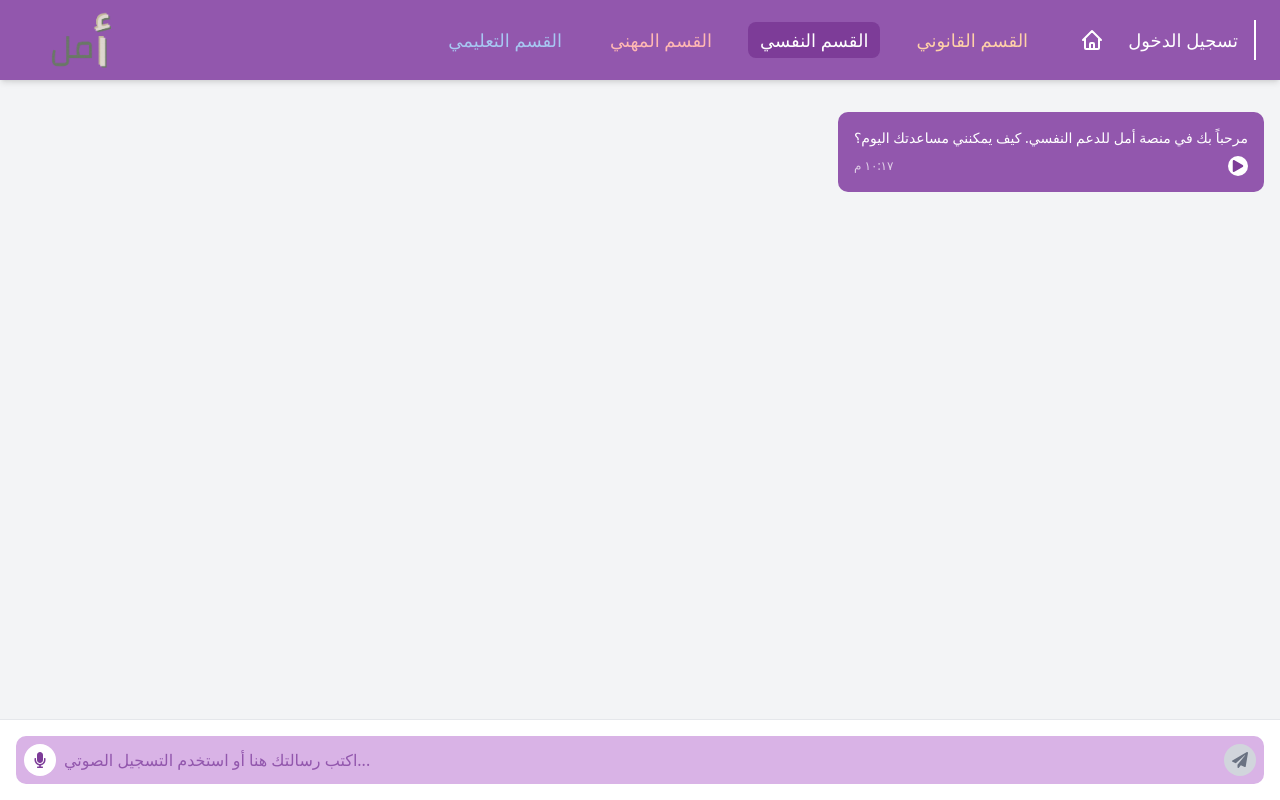
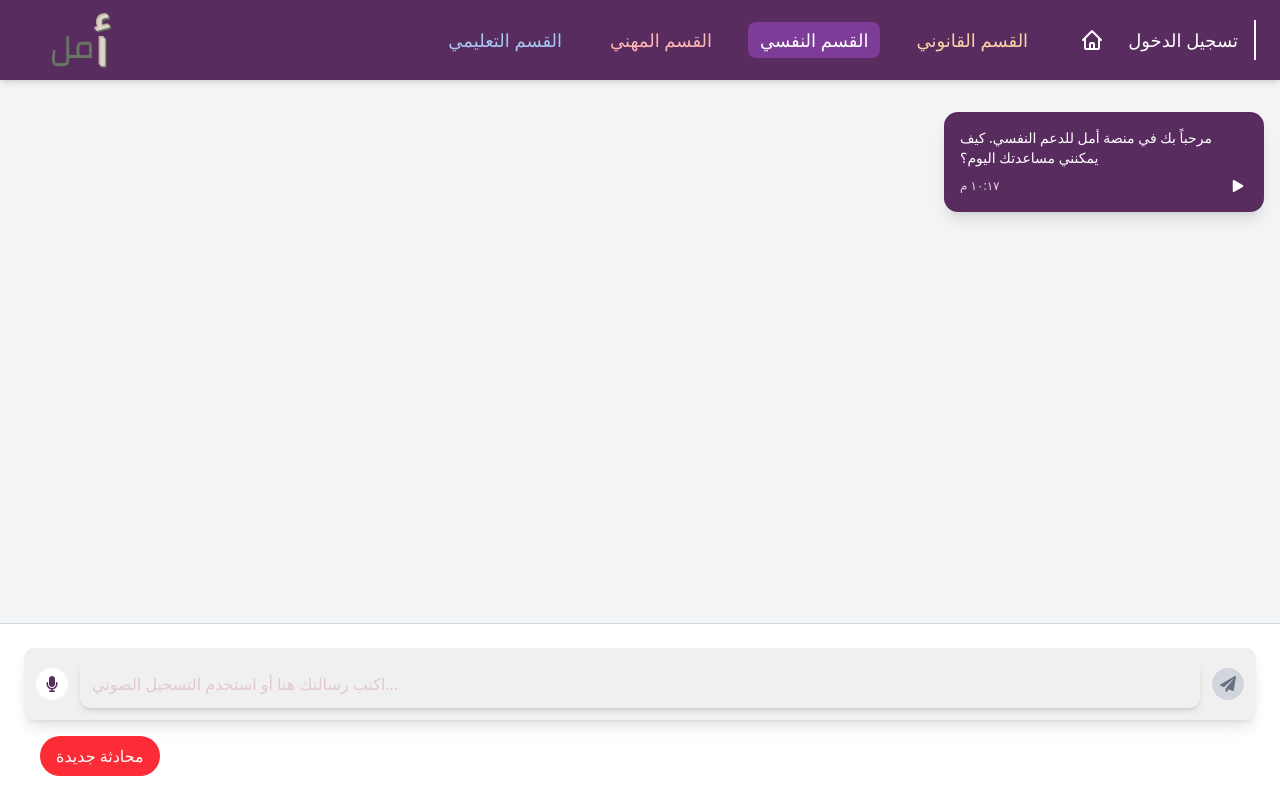
Before and after one commit to eyadai19/amal, a Next.js app: page /psychological in a window 1280 px wide. Built offline with nearby package versions, Linux system fonts and the light colour scheme; no server answers.

Commit message:
psychological

```diff
--- a/src/components/PsychologicalPage.tsx
+++ b/src/components/PsychologicalPage.tsx
@@ -3,13 +3,7 @@
 import { startVoiceRecognition } from "@/utils/stt";
 import { textToSpeech } from "@/utils/tts";
 import { useEffect, useRef, useState } from "react";
-import {
-	FaMicrophone,
-	FaPaperPlane,
-	FaPause,
-	FaPlay,
-	FaStop,
-} from "react-icons/fa";
+import { FaMicrophone, FaPaperPlane, FaPause, FaPlay, FaStop } from "react-icons/fa";
 import AmalNavbar from "./amalNavbar";
 
 type Message = {
@@ -29,30 +23,26 @@ export default function PsychologicalSupport() {
     },
   ]);
   const [inputText, setInputText] = useState("");
+  const [isRecording, setIsRecording] = useState(false);
+  const [isBotTyping, setIsBotTyping] = useState(false); // Bot typing indicator
+  const [isVoiceRecognizing, setIsVoiceRecognizing] = useState(false); // Voice recognition loading state
 	const [isPlaying, setIsPlaying] = useState(false);
 	const [activeAudioId, setActiveAudioId] = useState<string | null>(null);
 	const audioRefs = useRef<{ [key: string]: HTMLAudioElement | null }>({});
+  const [error, setError] = useState("");
 
-	const [error, setError] = useState("");
-	const [isRecording, setIsRecording] = useState(false);
-
-	const getPsychologicalResponse = async (
-		userMessage: string,
+  const getPsychologicalResponse = async (userMessage: string
   ): Promise<string> => {
-		const responses = [
-			"أنا هنا لأسمعك. أخبرني المزيد عن ما تشعر به.",
-			"يبدو أنك تمر بوقت صعب. تذكر أن مشاعرك مشروعة ومهمة.",
-			"شكراً لمشاركتي هذا. هل يمكنك أن تصف لي شعورك بمزيد من التفاصيل؟",
-			"أنا أفهم أن هذا قد يكون صعباً عليك. أنت لست وحدك في هذا.",
-			"مشاعرك مهمة جداً. دعنا نستكشف هذا الشعور معاً.",
-			"أنا أسمعك وأقدّر صراحتك. الحياة قد تكون صعبة أحياناً ولكن هناك دائماً أمل.",
-		];
+    const userFeeling = userMessage.toLowerCase().includes("حزين") ? "حزين" : "جيد";
+    const responses = {
+      حزين: "أشعر بما تمر به. هل ترغب في التحدث عن ذلك؟",
+      جيد: "أنت بخير، ولكن هل هناك شيء ترغب في مشاركته؟",
+      default: "أنا هنا للاستماع إليك. كيف يمكنني مساعدتك؟",
+    };
 
     await new Promise((resolve) =>
-			setTimeout(resolve, 1000 + Math.random() * 2000),
-		);
-
-		return responses[Math.floor(Math.random() * responses.length)];
+    setTimeout(resolve, 1000 + Math.random() * 2000)); // Simulate delay
+	return responses[userFeeling] || responses.default;
   };
 
   const handleSendMessage = async () => {
@@ -67,7 +57,10 @@ export default function PsychologicalSupport() {
     setMessages((prev) => [...prev, userMessage]);
     setInputText("");
 
+    setIsBotTyping(true); // Show typing indicator while bot is thinking
     const botResponseText = await getPsychologicalResponse(inputText);
+    setIsBotTyping(false); // Hide typing indicator once bot response is received
+
     const botMessage: Message = {
       id: Date.now().toString(),
       text: botResponseText,
@@ -88,10 +81,10 @@ export default function PsychologicalSupport() {
     setError("");
     try {
       setIsRecording(true);
-
       // طلب إذن الميكروفون أولاً
 			await navigator.mediaDevices.getUserMedia({ audio: true });
-
+      setIsVoiceRecognizing(true); // Show loading spinner for voice recognition
+      await navigator.mediaDevices.getUserMedia({ audio: true });
       const transcript = await startVoiceRecognition();
       setInputText(transcript);
     } catch (err) {
@@ -99,6 +92,7 @@ export default function PsychologicalSupport() {
       console.error("خطأ في الوصول للميكروفون:", err);
     } finally {
       setIsRecording(false);
+      setIsVoiceRecognizing(false); // Hide loading spinner
     }
   };
 
@@ -130,39 +124,71 @@ export default function PsychologicalSupport() {
 		};
 	}, []);
 
+
+  // Function to reset the conversation
+  const handleResetConversation = () => {
+    setMessages([
+      {
+        id: "1",
+        text: "مرحباً بك في منصة أمل للدعم النفسي. كيف يمكنني مساعدتك اليوم؟",
+        sender: "bot",
+        timestamp: new Date(),
+      },
+    ]);
+  };
+
+  useEffect(() => {
+    return () => {
+      // Clean up resources if needed
+    };
+  }, []);
+
   return (
 		<div className="flex h-screen flex-col bg-gray-100 pt-24">
-			<AmalNavbar backgroundColor="#9257AD" activeSection={"psychological"} />
+      <AmalNavbar backgroundColor="#582C5E" activeSection={"psychological"} />
 
-			{/* منطقة المحادثة */}
+      {/* Message Section */}
       <div className="flex-1 space-y-4 overflow-y-auto p-4">
         {messages.map((message) => (
+        <div key={message.id} className={`flex ${message.sender === "user" ? "justify-start" : "justify-end"}`}>
 		<div
-						key={message.id}
-						className={`flex ${message.sender === "user" ? "justify-start" : "justify-end"}`}
-					>
-						<div
-							className={`max-w-xs rounded-lg p-4 md:max-w-md lg:max-w-lg ${
+		  className={`max-w-xs p-4 rounded-xl shadow-lg transition-transform duration-300 ${
 			message.sender === "user"
-									? "bg-[#D9B3E6] text-[#7D3C98]"
-									: "bg-[#9257AD] text-white"
+			  ? "bg-white text-[#582C5E]"
+			  : "bg-[#582C5E] text-white"
 		  }`}
 			>
 			<p className="text-sm">{message.text}</p>
 		  <div className="mt-2 flex items-center justify-between">
-								<span className="text-xs opacity-70">
+			<span className="text-xs opacity-80">
 			  {message.timestamp.toLocaleTimeString("ar-EG", {
 				hour: "2-digit",
 				minute: "2-digit",
 			  })}
 			</span>
+			{message.sender === "user" && (
+			  <button
+				onClick={() => toggleAudioPlayback(message.id)} // Add this button for user messages
+				className={`rounded-full p-1 ${
+				  activeAudioId === message.id && isPlaying
+					? "bg-white text-[#582C5E]"
+					: "bg-[#582C5E] text-white"
+				}`}
+			  >
+				{activeAudioId === message.id && isPlaying ? (
+				  <FaPause size={12} />
+				) : (
+				  <FaPlay size={12} />
+				)}
+			  </button>
+			)}
 			{message.sender === "bot" && (
 			  <button
 				onClick={() => toggleAudioPlayback(message.id)}
 				className={`rounded-full p-1 ${
 				  activeAudioId === message.id && isPlaying
-												? "bg-[#7D3C98] text-white"
-												: "bg-white text-[#7D3C98]"
+					? "bg-white text-[#582C5E]"
+					: "bg-[#582C5E] text-white"
 				}`}
 			  >
 				{activeAudioId === message.id && isPlaying ? (
@@ -175,19 +201,26 @@ export default function PsychologicalSupport() {
 		  </div>
 		</div>
 	  </div>
+
         ))}
+        {isBotTyping && (
+          <div className="flex justify-end">
+            <div className="max-w-xs rounded-lg p-5 shadow-lg bg-[#F1F0F0] text-[#582C5E]">
+              <p>...</p>
+            </div>
+          </div>
+        )}
       </div>
 
-			{/* منطقة الإدخال */}
-			<div className="border-t border-gray-200 bg-white p-4">
-				<div className="flex items-center rounded-lg bg-[#D9B3E6] p-2">
+      {/* Input Section */}
+      <div className="border-t border-gray-300 bg-white p-6 shadow-md">
+        <div className="flex items-center rounded-lg bg-[#F1F0F0] p-3 shadow-lg transition-all">
           <button
             onClick={toggleRecording}
-						className={`mr-2 rounded-full p-2 ${
+            className={`mr-3 rounded-full p-2 ${
               isRecording
-								? "bg-[#7D3C98] text-white"
-								: "bg-white text-[#7D3C98]"
-						}`}
+                ? "bg-[#582C5E] text-white"
+                : "bg-white text-[#582C5E]"}`}
           >
             {isRecording ? <FaStop size={16} /> : <FaMicrophone size={16} />}
           </button>
@@ -196,22 +229,28 @@ export default function PsychologicalSupport() {
             onChange={(e) => setInputText(e.target.value)}
             onKeyPress={handleKeyPress}
             placeholder="اكتب رسالتك هنا أو استخدم التسجيل الصوتي..."
-						className="flex-1 resize-none bg-transparent text-[#7D3C98] placeholder-[#9257AD] outline-none"
+            className="flex-1 resize-none bg-transparent text-[#582C5E] placeholder-[#E2C8D3] outline-none focus:ring-2 focus:ring-[#582C5E] transition-all rounded-lg shadow-md p-3"
             rows={1}
           />
           <button
             onClick={handleSendMessage}
             disabled={!inputText.trim()}
-						className={`ml-2 rounded-full p-2 ${
+            className={`ml-3 rounded-full p-2 ${
               inputText.trim()
-								? "bg-[#7D3C98] text-white"
-								: "bg-gray-300 text-gray-500"
-						}`}
+                ? "bg-[#582C5E] text-white hover:bg-[#4F2345]"
+                : "bg-gray-300 text-gray-500 cursor-not-allowed"}`}
           >
             <FaPaperPlane size={16} />
           </button>
         </div>
-				{error && <p className="mt-2 text-red-500">{error}</p>}
+        {error && <p className="mt-2 text-red-500 text-sm">{error}</p>}
+        <button
+          onClick={handleResetConversation}
+          className="mt-4 ml-4 bg-red-500 text-white px-4 py-2 rounded-full"
+        >
+          محادثة جديدة
+        </button>
+        {isVoiceRecognizing && <div className="spinner">...</div>}
       </div>
     </div>
   );
```
Lines whose indentation alone changed are shown as unchanged.
